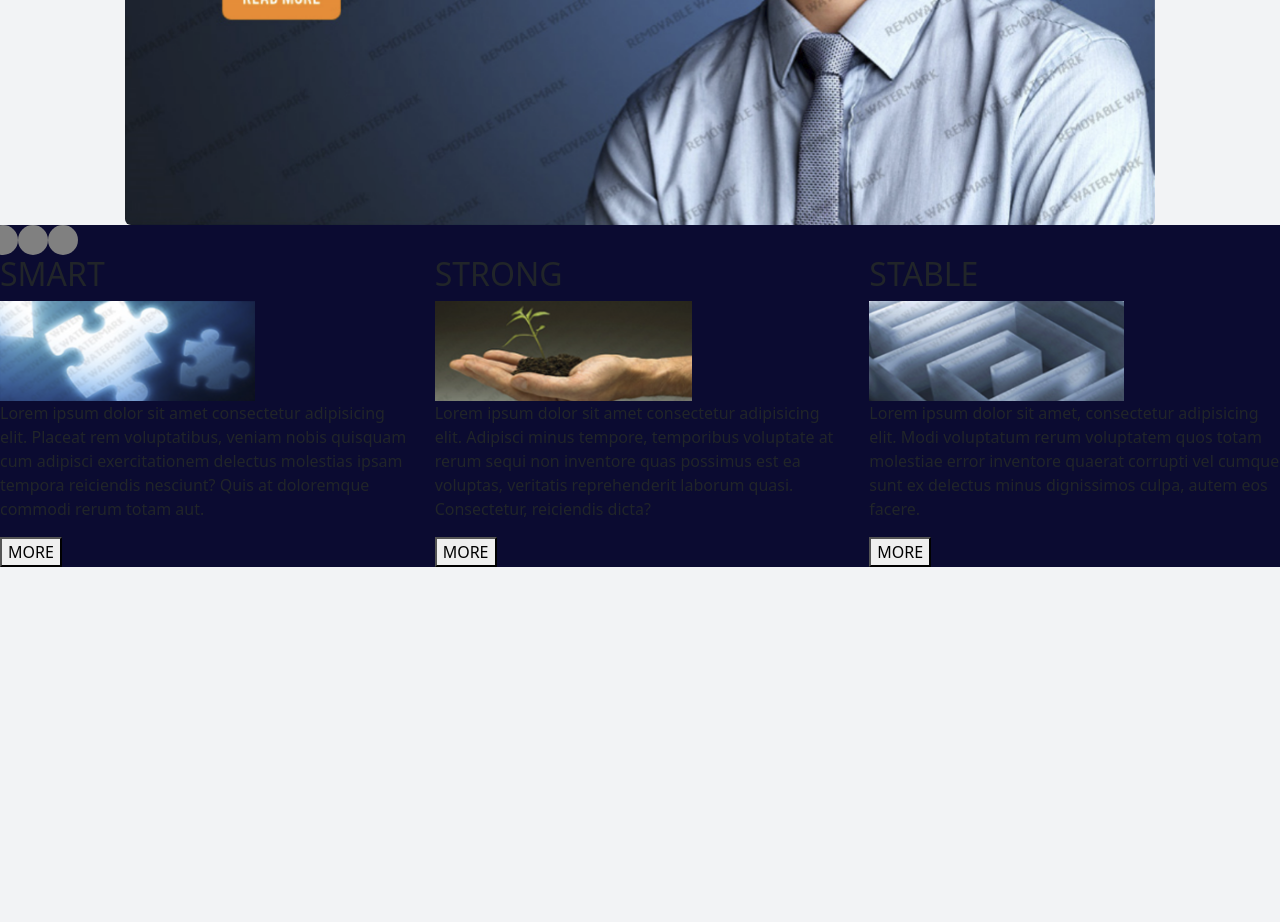
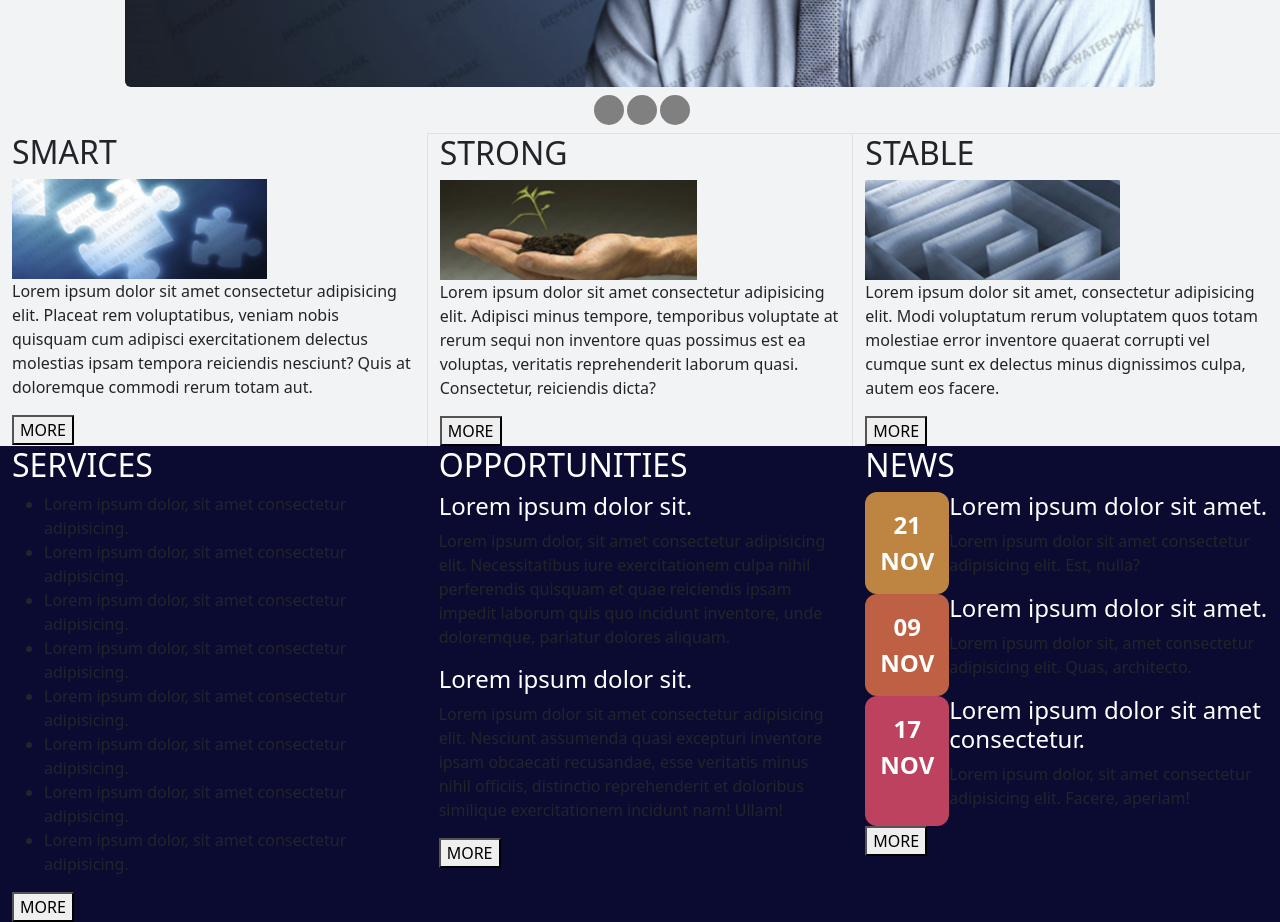
Before and after one commit to NatashaEvelyn90/Bootstrap-project-Detroix, a plain HTML site: page index.html in a window 1280 px wide. Shown: the part 660-1582 px from the top of the page. Before the commit the page ends 1227 px from the top, so only its background shows below. Drawn offline with nearby package versions, Linux system fonts and the light colour scheme.

Commit message:
Detroix project
adding bottom section to project. Removing particular codes and making sure it works via phone.

```diff
--- a/css/style.css
+++ b/css/style.css
@@ -2,18 +2,82 @@ body {
     background-color: #f2f3f5;
 }
 
-.row {
+header .row {
+    background-color: #0b0b31;
+    margin: 0px;
+}
+
+.bigSize {
+    width: 300px;
+}
+
+.menuButton {
     background-color: #0b0b31;
 }
 
-.btn {
+.linkColor {
     background-color: #0b0b31;
+    border-radius: 6px;
 }
 
+.flexyFun {
+    justify-content: space-evenly;
+    align-items: center;
+
+}
+
+.mainCircles {
+    display: flex;
+    justify-content: center;
+}
 
 .circle {
     width: 30px;
     height: 30px;
     border-radius: 50%;
     background-color: #808080;
+    margin-left: 3px;
 }
+
+
+
+.dateOne {
+    background-color: #be8542 ;
+    color: white;
+    width: 95px;
+    padding: 15px;
+    border-radius: 12px;
+    font-size: x-large;
+    font-weight:bolder;
+    text-align: center;
+}
+
+.dateTwo {
+    background-color: #be6043 ;
+    color: white;
+    width: 95px;
+    padding: 15px;
+    border-radius: 12px;
+    font-size: x-large;
+    font-weight:bolder;
+    text-align: center;
+}
+
+.dateThree {
+    background-color: #bd4260 ;
+    color: white;
+    width: 95px;
+    padding: 15px;
+    border-radius: 12px;
+    font-size: x-large;
+    font-weight:bolder;
+    text-align: center;
+}
+
+.sonSec {
+    background-color: #0b0b31;
+}
+
+.sonSec h2,h4 {
+    color: white;
+}
--- a/index.html
+++ b/index.html
@@ -8,101 +8,156 @@
     <title>Detroix</title>
 </head>
 <body>
-    <header class="container-fluid">
-        <div class="row">
-            <div class="col-8">
-                <a class="text-decoration-none text-secondary" href="#">WWW.DEMOLINK.ORG |</a>
+    <header>
+
+        <div class="row d-none d-sm-block">
+            <ul class="nav justify-content-end">
+                <li class="col-md-8"><a class="text-decoration-none text-secondary" href="#">WWW.DEMOLINK.ORG |</a></li>
+                <li class="col-md-1"><a class="text-decoration-none text-secondary" href="#">SUPPORT |</a></li>
+                <li class="col-md-1"><a class="text-decoration-none text-secondary" href="#">FAQS |</a></li>
+                <li class="col-md-1"><a class="text-decoration-none text-secondary" href="#">SITEMAP |</a></li>
+                <li class="col-md-1"><a class="text-decoration-none text-secondary" href="#">HELP |</a></li>
+            </ul>
+        </div>
+
+        <div class="text-center d-block d-sm-none">
+            <img src="./media/logo.png" class="img-fluid" alt="Detroix logo">
+        </div>
+
+
+        <div class="dropdown-center d-grid">
+            <button class="btn btn dropdown-toggle btn-lg d-block d-sm-none text-secondary mt-2 menuButton" type="button" data-bs-toggle="dropdown" data-bs-auto-close="outside" aria-expanded="false">Menu</button>
+                <ul class="dropdown-menu row p-3 bs-primary-bg-subtle text-center">
+                    <li class=" dropdown-item col-12"><a class="text-secondary text-decoration-none" href="#">HOME</a></li>
+                    <li><hr class="dropdown-divider text-secondary"></li>
+                    <li class="dropdown-item col-12"><a class="text-secondary text-decoration-none" href="#">ABOUT</a></li>
+                    <li class="dropdown-item col-12"><a class="text-secondary text-decoration-none" href="#">SERVICES</a></li>
+                    <li class="dropdown-item col-12"><a class="text-secondary text-decoration-none" href="#">FAQS</a></li>
+                    <li class="dropdown-item col-12"><a class="text-secondary text-decoration-none" href="#">CONTACTS</a></li>
+                </ul>
+        </div>
+
+        <div class="d-flex flex-row flexyFun">
+            <div class="d-none d-sm-block">
+                <img src="./media/logo.png" class="img-fluid bigSize" alt="Detroix logo">
             </div>
-            <div class="col-12 col-sm-1">
-                <a class="text-decoration-none text-secondary" href="#">SUPPORT |</a>
-            </div>
-            <div class="col-12 col-sm-1">
-                <a class="text-decoration-none text-secondary" href="#">FAQS |</a>
-            </div>
-            <div class="col-12 col-sm-1">
-                <a class="text-decoration-none text-secondary" href="#">SITEMAP |</a>
-            </div>
-            <div class="col-12 col-sm-1">
-                <a class="text-decoration-none text-secondary" href="#">HELP |</a>
+
+            <div class="d-none d-sm-block">
+                <ul class="nav">
+                    <li class="mx-1"><a class="text-decoration-none text-secondary linkColor px-3 p-2" href="#">HOME</a></li>
+                    <li class="mx-1"><a class="text-decoration-none text-secondary linkColor px-3 p-2" href="#">ABOUT</a></li>
+                    <li class="mx-1"><a class="text-decoration-none text-secondary linkColor px-3 p-2" href="#">SERVICES</a></li>
+                    <li class="mx-1"><a class="text-decoration-none text-secondary linkColor px-3 p-2" href="#">FAQS</a></li>
+                    <li class="mx-1"><a class="text-decoration-none text-secondary linkColor px-3 p-2" href="#">CONTACTS</a></li>
+                </ul>
             </div>
         </div>
+    </header>
 
-        <div class="rounded mx-auto d-block">
-            <img src="./media/logo.png" class="img-fluid col-6 col-md-6" alt="Detroix logo" width="250px">
-        </div>
+    <main>
+        <section>
+            <img src="./media/Think.png" class="img-fluid object-fit-sm-contain mt-2 rounded mx-auto d-block mb-2" alt="man with glasses" width="1030px" height="500px">
+        </section>
 
-        <div
-        class="dropdown-center
-        d-grid">
+        <section>
+            <div class="mainCircles mb-2">
+               <div class="circle"></div>
+               <div class="circle"></div>
+               <div class="circle"></div>
+            </div>
+        </section>
 
-            <button
-            class="btn
-            btn
-            dropdown-toggle
-            btn-lg
-            d-block
-            d-sm-none
-            text-secondary
-            mt-2"
+        <section>
+            <div class="row d-flex flex-row ms-0 me-0">
+                <div class="col-12 text-center col-sm-4
+                text-sm-start border-top-1 border-end-1 infoSmart">
+                    <h2 class="title">SMART</h2>
+                    <img src="./media/puzzle2.png" class="infoImg" alt="">
+                    <p class="infoText">Lorem ipsum dolor sit amet consectetur adipisicing elit. Placeat rem voluptatibus, veniam nobis quisquam cum adipisci exercitationem delectus molestias ipsam tempora reiciendis nesciunt? Quis at doloremque commodi rerum totam aut.</p>
+                    <button type="submit">MORE</button>
+                </div>
+                <div class="col-12 text-center col-sm-4
+                text-sm-start border-top border-start border-end">
+                    <h2 class="title">STRONG</h2>
+                    <img src="./media/plant hand2.png" class="infoImg" alt="">
+                    <p class="infoText">Lorem ipsum dolor sit amet consectetur adipisicing elit. Adipisci minus tempore, temporibus voluptate at rerum sequi non inventore quas possimus est ea voluptas, veritatis reprehenderit laborum quasi. Consectetur, reiciendis dicta?</p>
+                    <button type="submit">MORE</button>
+                </div>
+                <div class="col-12 text-center col-sm-4
+                text-sm-start border-top">
+                    <h2 class="title">STABLE</h2>
+                    <img src="./media/maze2.png" class="infoImg" alt="">
+                    <p class="infoText">Lorem ipsum dolor sit amet, consectetur adipisicing elit. Modi voluptatum rerum voluptatem quos totam molestiae error inventore quaerat corrupti vel cumque sunt ex delectus minus dignissimos culpa, autem eos facere.</p>
+                    <button type="submit">MORE</button>
+                </div>
+            </div>
+        </section>
 
+        <section class="sonSec">
+            <div class="row d-flex flex-row ms-0 me-0 sonSec">
 
-            type="button"
-            data-bs-toggle="dropdown"
-            data-bs-auto-close="outside"
-            aria-expanded="false">
-            Menu
-            </button>
-
-            <ul class="dropdown-menu row p-3 bs-primary-bg-subtle text-center">
-
-                <li class=" dropdown-item col-12"><a class="text-secondary text-decoration-none" href="#">HOME</a>
-                </li>
-
-                <li>
-                    <hr class="dropdown-divider text-secondary">
-                </li>
-
-                <li class="dropdown-item col-12"><a class="text-secondary text-decoration-none" href="#">ABOUT</a>
-                </li>
-
-                <li class="dropdown-item col-12"><a class="text-secondary text-decoration-none" href="#">SERVICES</a>
-                </li>
-
-                <li class="dropdown-item col-12"><a class="text-secondary text-decoration-none" href="#">FAQS</a>
-                </li>
-
-                <li class="dropdown-item col-12"><a class="text-secondary text-decoration-none" href="#">CONTACTS</a>
-                </li>
-            </ul>
-        </div>
-    </header>
-    <main>
-        <img src="./media/Think.png" class="img-fluid object-fit-sm-contain mt-2 rounded mx-auto d-block" alt="man with glasses" width="1030px" height="500px">
-        <div class="row position-relative">
-           <div class="circle"></div>
-           <div class="circle"></div>
-           <div class="circle"></div>
-        </div>
-        <div class="row">
-            <div class="col-12 text-center col-md-4 text-md-start">
-                <h2>SMART</h2>
-                <img src="./media/puzzle2.png" alt="">
-                <p>Lorem ipsum dolor sit amet consectetur adipisicing elit. Placeat rem voluptatibus, veniam nobis quisquam cum adipisci exercitationem delectus molestias ipsam tempora reiciendis nesciunt? Quis at doloremque commodi rerum totam aut.</p>
+            <div class="col-12 text-center col-sm-4
+            text-sm-start border-top-1 border-end-1 infoSmart">
+                <h2>SERVICES</h2>
+                <ul>
+                    <li>Lorem ipsum dolor, sit amet consectetur adipisicing.</li>
+                    <li>Lorem ipsum dolor, sit amet consectetur adipisicing.</li>
+                    <li>Lorem ipsum dolor, sit amet consectetur adipisicing.</li>
+                    <li>Lorem ipsum dolor, sit amet consectetur adipisicing.</li>
+                    <li>Lorem ipsum dolor, sit amet consectetur adipisicing.</li>
+                    <li>Lorem ipsum dolor, sit amet consectetur adipisicing.</li>
+                    <li>Lorem ipsum dolor, sit amet consectetur adipisicing.</li>
+                    <li>Lorem ipsum dolor, sit amet consectetur adipisicing.</li>
+                </ul>
                 <button type="submit">MORE</button>
             </div>
-            <div class="col-12 text-center col-md-4 text-md-start">
-                <h2>STRONG</h2>
-                <img src="./media/plant hand2.png" alt="">
-                <p>Lorem ipsum dolor sit amet consectetur adipisicing elit. Adipisci minus tempore, temporibus voluptate at rerum sequi non inventore quas possimus est ea voluptas, veritatis reprehenderit laborum quasi. Consectetur, reiciendis dicta?</p>
+
+            <div class="col-12 text-center col-sm-4
+            text-sm-start border-top-1 border-end-1 infoSmart">
+                <h2>OPPORTUNITIES</h2>
+                <h4>Lorem ipsum dolor sit.</h4>
+                <p>Lorem ipsum dolor, sit amet consectetur adipisicing elit. Necessitatibus iure exercitationem culpa nihil perferendis quisquam et quae reiciendis ipsam impedit laborum quis quo incidunt inventore, unde doloremque, pariatur dolores aliquam.</p>
+
+                <h4>Lorem ipsum dolor sit.</h4>
+                <p>Lorem ipsum dolor sit amet consectetur adipisicing elit. Nesciunt assumenda quasi excepturi inventore ipsam obcaecati recusandae, esse veritatis minus nihil officiis, distinctio reprehenderit et doloribus similique exercitationem incidunt nam! Ullam!</p>
                 <button type="submit">MORE</button>
             </div>
-            <div class="col-12 text-center col-md-4 text-md-start">
-                <h2>STABLE</h2>
-                <img src="./media/maze2.png" alt="">
-                <p>Lorem ipsum dolor sit amet, consectetur adipisicing elit. Modi voluptatum rerum voluptatem quos totam molestiae error inventore quaerat corrupti vel cumque sunt ex delectus minus dignissimos culpa, autem eos facere.</p>
+
+            <div class="col-12 text-center col-sm-4
+            text-sm-start border-top-1 border-end-1 infoSmart">
+                <h2>NEWS</h2>
+                <div class="d-inline-flex">
+                    <div class="dateOne">
+                        21<br>NOV
+                    </div>
+                        <div>
+                            <h4>Lorem ipsum dolor sit amet.</h4>
+                            <p>Lorem ipsum dolor sit amet consectetur adipisicing elit. Est, nulla?</p>
+                        </div>
+                </div>
+
+                <div class="d-inline-flex">
+                    <div class="dateTwo">
+                        09<br>NOV
+                    </div>
+                        <div>
+                            <h4>Lorem ipsum dolor sit amet.
+                            </h4>
+                            <p>Lorem ipsum dolor sit, amet consectetur adipisicing elit. Quas, architecto.</p>
+                        </div>
+                </div>
+
+                <div class="d-inline-flex">
+                    <div class="dateThree">17<br>NOV</div>
+                        <div>
+                            <h4>Lorem ipsum dolor sit amet consectetur.</h4>
+                            <p>Lorem ipsum dolor, sit amet consectetur adipisicing elit. Facere, aperiam!</p>
+                        </div>
+                </div>
                 <button type="submit">MORE</button>
             </div>
-        </div>
+            </div>
+        </section>
     </main>
     <script src="https://cdn.jsdelivr.net/npm/bootstrap@5.3.3/dist/js/bootstrap.bundle.min.js" integrity="sha384-YvpcrYf0tY3lHB60NNkmXc5s9fDVZLESaAA55NDzOxhy9GkcIdslK1eN7N6jIeHz" crossorigin="anonymous"></script>
 </body>
```
